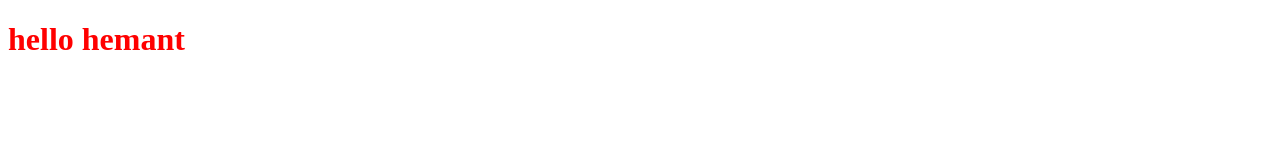
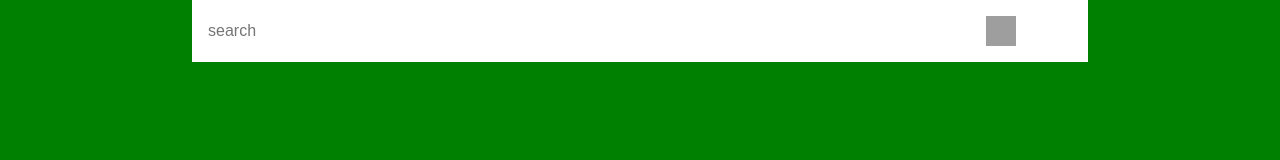
Before and after one commit to hemantjayas/github-profile-search, a plain HTML site: page index.html in a window 1280 px wide. Drawn offline with Linux system fonts and the light colour scheme; grey boxes are pictures that could not be loaded.

Commit message:
javascript done

```diff
--- a/index.html
+++ b/index.html
@@ -1,5 +1,6 @@
 <!DOCTYPE html>
 <html lang="en">
+
 <head>
     <meta charset="UTF-8">
     <meta http-equiv="X-UA-Compatible" content="IE=edge">
@@ -7,10 +8,18 @@
     <title>github profile search</title>
     <link rel="stylesheet" href="./sass/index.css">
 </head>
+
 <body>
-
-    <h1 class="h1tag">hello hemant </h1>
+    <div class="search_container">
 
 
+        <div class="main">
+            <input id="searchbar" type="text" placeholder="search ">
+            <img width="30" height="30" src="https://img.icons8.com/ios-glyphs/30/search--v1.png" alt="search--v1" />
+        </div>
+    </div>
+
+    <script src="index.js"></script>
 </body>
+
 </html>
--- a/index.js
+++ b/index.js
@@ -0,0 +1,31 @@
+// handing the input text
+let input = document.getElementById("searchbar")
+input.addEventListener('input', (e) => {
+    const inputText = e.target.value
+    console.log(inputText)
+    debounceApi(() => { getData(inputText) }, 500)
+
+})
+
+// function for fetching the data from the Api through fetch method and async/await
+async function getData(input) {
+    try {
+        const res = await fetch(`https://api.github.com/search/users?q=${input}`);
+        const data = await res.json()
+        console.log("fetched data", data.items)
+
+
+
+
+    } catch (error) {
+        console.log("error while fetching data", error.message)
+    }
+}
+
+// debouncing function to limit the fetching requests from the Api
+let debouncetime;
+const debounceApi = (func, delay) => {
+    clearInterval(debouncetime);
+    debouncetime = setTimeout(func, delay)
+
+}
--- a/sass/index.scss
+++ b/sass/index.scss
@@ -1,3 +1,32 @@
-.h1tag{
-    color: red;
+* {
+    margin: 0;
+    padding: 0;
+    box-sizing: border-box;
+
 }
+
+.search_container {
+    width: 100vw;
+    height: 100vh;
+    background-color: green;
+
+    .main {
+        width: 70%;
+        margin: auto;
+        text-align: center;
+        padding: 1rem;
+        display: flex;
+        align-items: center;
+        background-color: white;
+
+        input {
+            width: 90%;
+
+            font-size: 1rem;
+            outline: none;
+            color: #626161;
+            background: transparent;
+            border: none;
+        }
+    }
+}
```
Also changed, not shown: sass/index.css, 1 other file.
